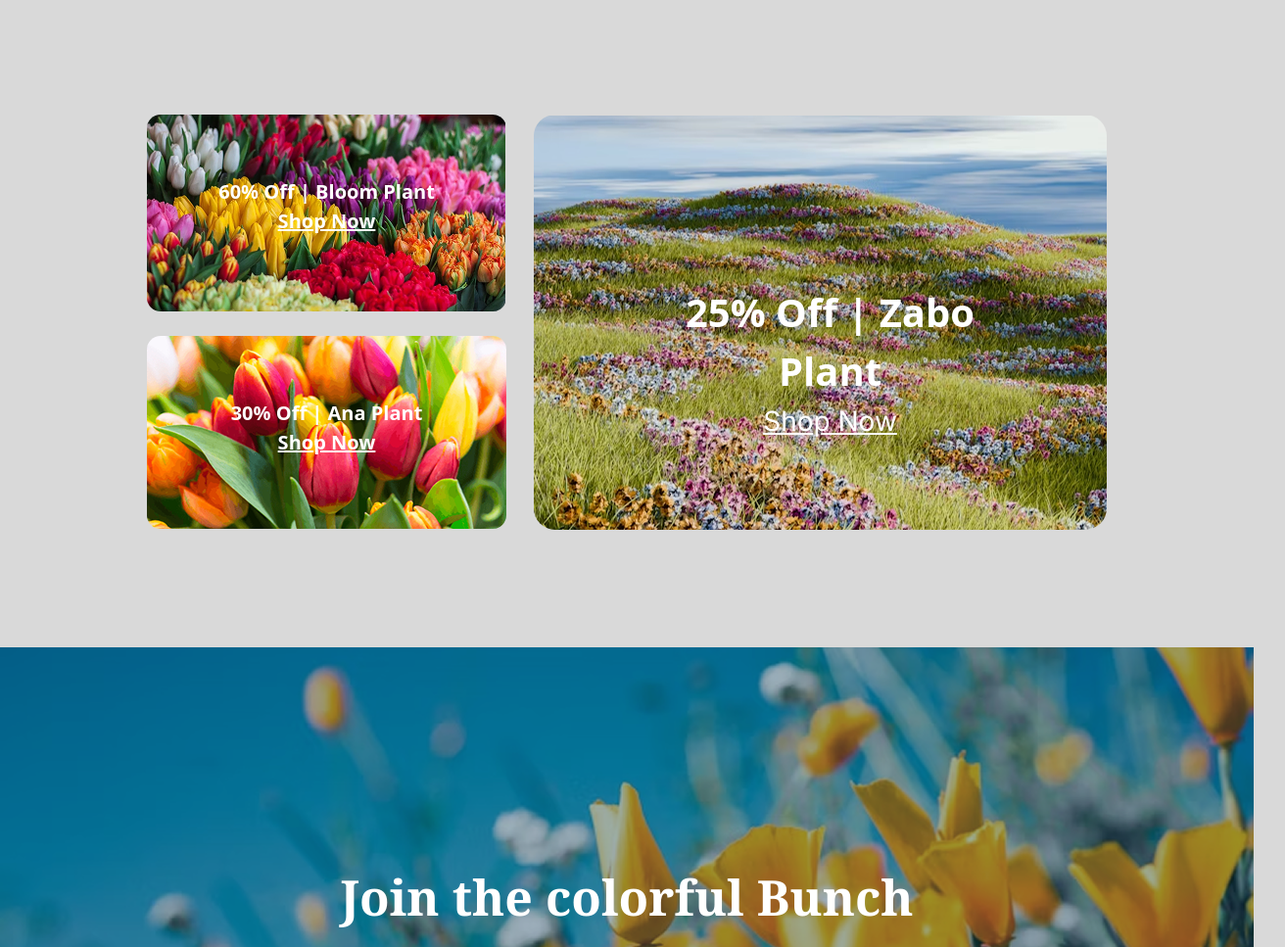
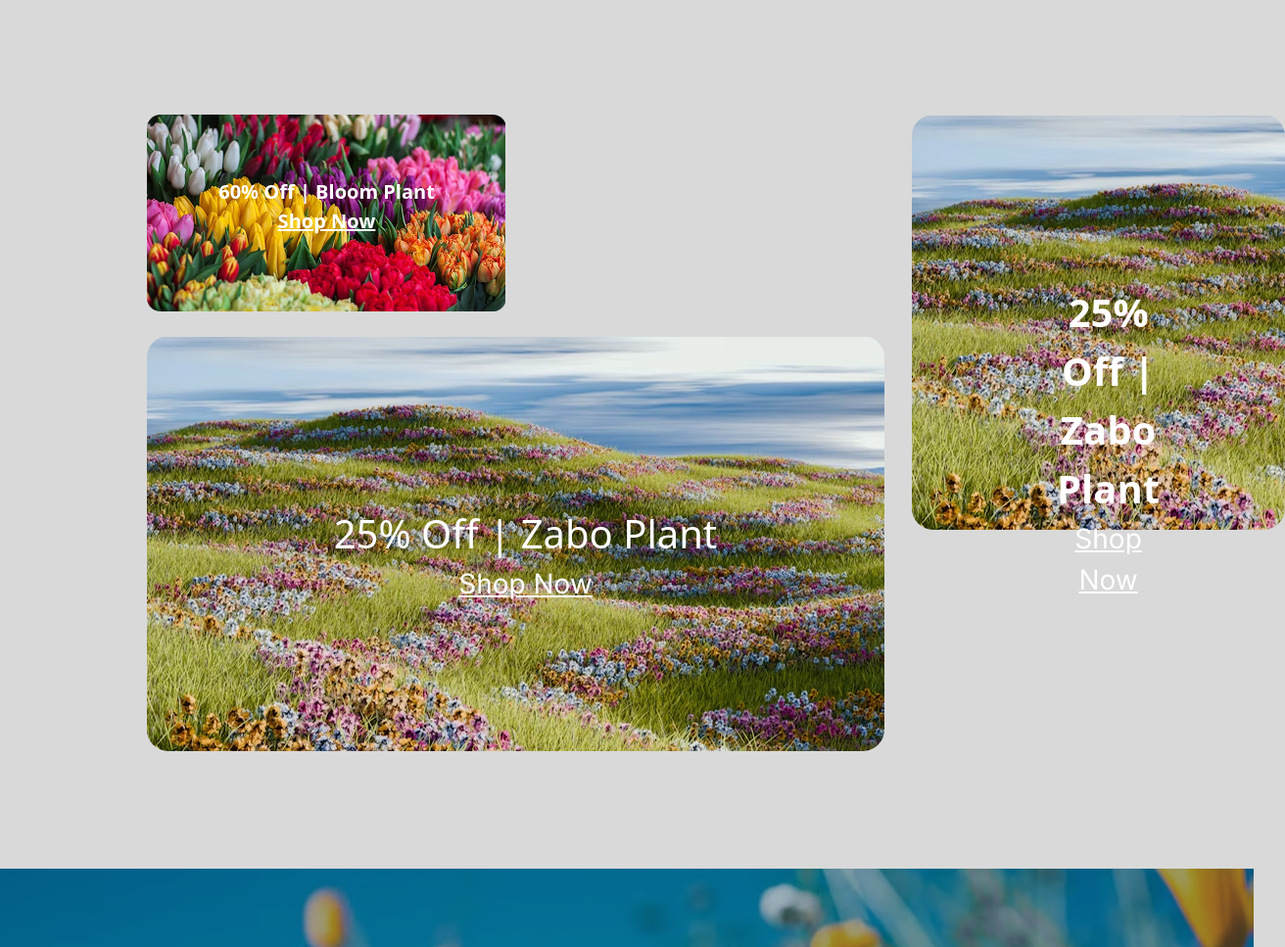
Before and after one commit to MoriumIslam/Assignment-02, a plain HTML site: page index.html in a window 1280 px wide. Shown: the part 3012-3979 px from the top of the page at 98% size, 1312 px wide, since content can reach past the window. Drawn offline with nearby package versions, Linux system fonts and the light colour scheme.

Commit message:
offer div correction

```diff
--- a/index.html
+++ b/index.html
@@ -147,10 +147,10 @@
             <h4 class="offer-title text-center">60% Off | Bloom Plant</h4>
             <h5 class="offer-detail underline text-center">Shop Now</h5>
           </div>
-          <div class="offer-div-3">
-            <h4 class="offer-title text-center">30% Off | Ana Plant</h4>
-            <h5 class="offer-detail underline text-center">Shop Now</h5>
-          </div>
+        <div class="offer-div-2">
+          <h4 class="offer-title text-center">25% Off | Zabo Plant</h4>
+          <h5 class="offer-detail underline text-center inter-normal lg:font-semi-bold lg:text-[28px]">Shop Now</h5>
+        </div>
         </div>
 
         <div class="offer-div-2">
--- a/style.css
+++ b/style.css
@@ -128,6 +128,8 @@ body{
   align-items: center;
   justify-content: center;
   color:white;
+   font-size:40px;
+  font-weight: 700px;
 }
 .offer-div-3{
   background-image: url(/assets/deal-ana.png);
@@ -294,14 +296,17 @@ body{
   text-align: center;
   align-items: center;
   justify-content: center;
+
 }
 .offer-div-2{
-  width:367px;
+ width:367px;
   height:197px;
   border-radius: 14px;
   border-radius: 14px;
   padding:64px 48px;
   color:white;
+  font-weight:500;
+  font-size:20px;
 }
 .join-div{
   width:100%;
```
